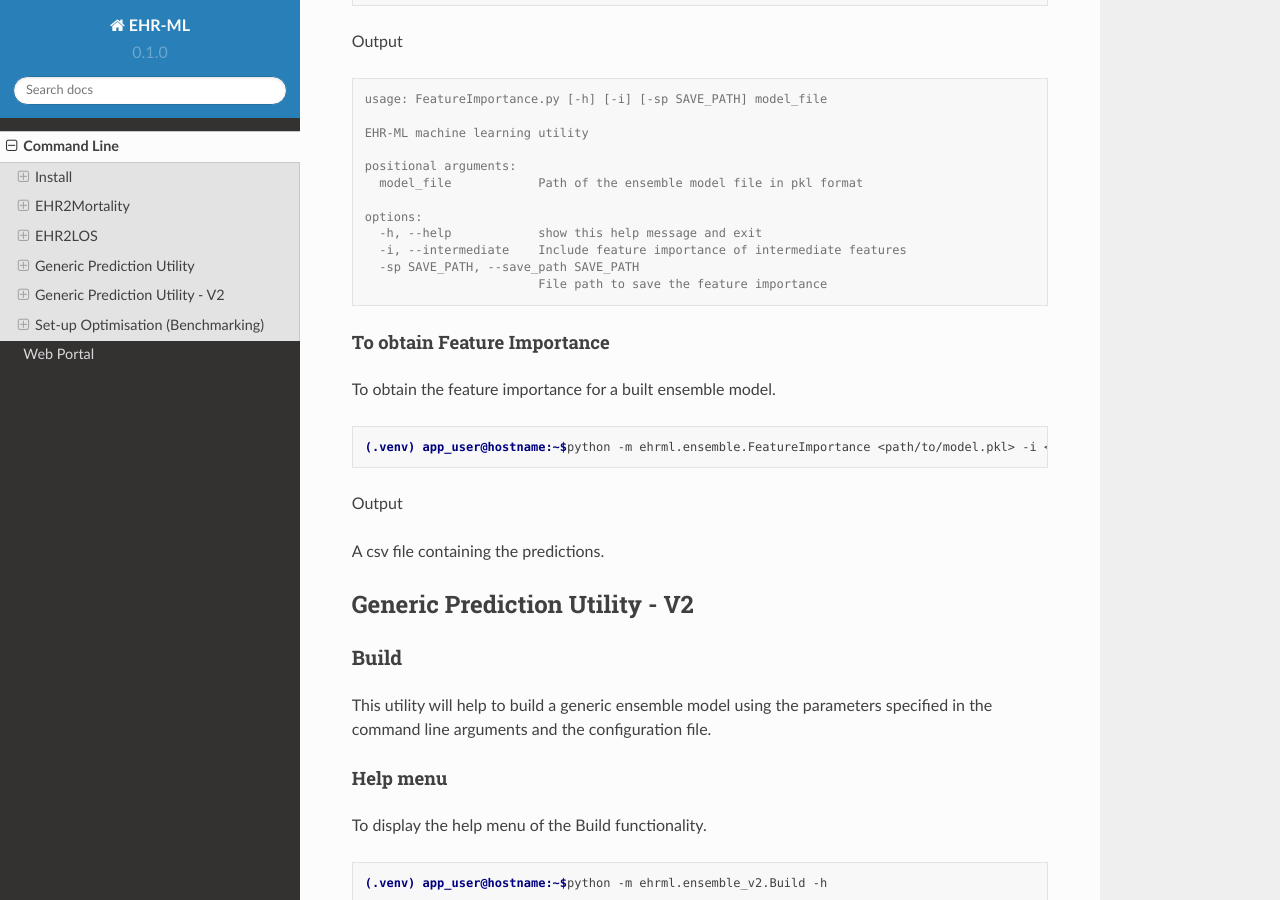
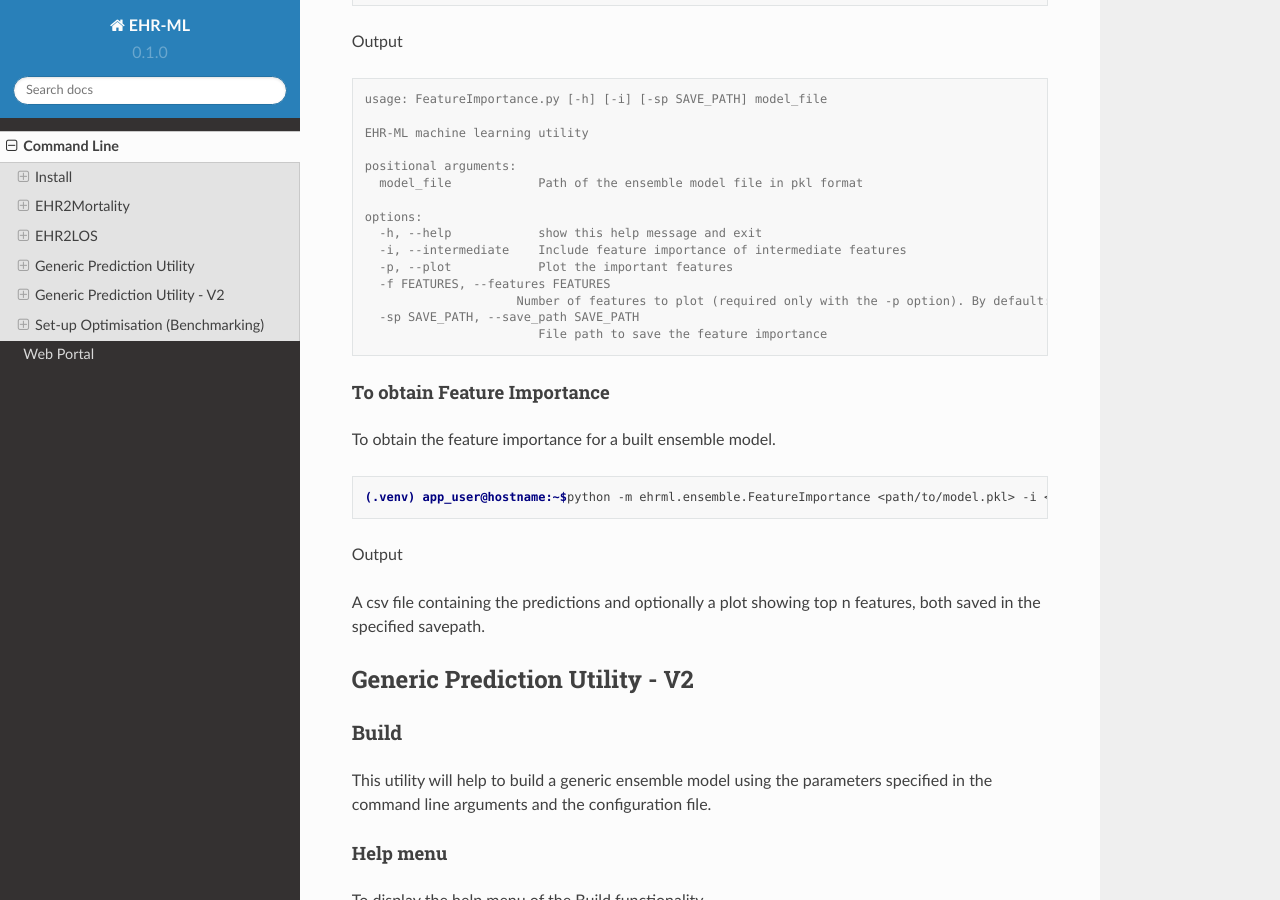
Before and after one commit to ryashpal/EHR-ML-Tutorials, a Sphinx documentation site: the page built from docs/source/command_line.rst, in a window 1280 px wide and 900 px high, scrolled down 13210 px. Built offline with Sphinx 7.4.7 and the Read the Docs theme 2.0.0, drawn with Linux system fonts in a browser that asks for light colours.

Commit message:
Update command_line.rst

```diff
--- a/docs/source/command_line.rst
+++ b/docs/source/command_line.rst
@@ -740,6 +740,9 @@ Output
    options:
      -h, --help            show this help message and exit
      -i, --intermediate    Include feature importance of intermediate features
+     -p, --plot            Plot the important features
+     -f FEATURES, --features FEATURES
+                        Number of features to plot (required only with the -p option). By default: [features=10]
      -sp SAVE_PATH, --save_path SAVE_PATH
                            File path to save the feature importance
 
@@ -751,11 +754,11 @@ To obtain the feature importance for a built ensemble model.
 
 .. code-block:: console
 
-    (.venv) app_user@hostname:~$python -m ehrml.ensemble.FeatureImportance <path/to/model.pkl> -i <optional - to get the intermediate features> -sp <path/to/save/feature_importance.csv>
+    (.venv) app_user@hostname:~$python -m ehrml.ensemble.FeatureImportance <path/to/model.pkl> -i <optional: to get the intermediate features> -p <optional: to plot the important features> -f <required only with -p: number of features to plot> -sp <path/to/save/output/files/>
 
 Output
 
-A csv file containing the predictions.
+A csv file containing the predictions and optionally a plot showing top n features, both saved in the specified savepath.
 
 
 Generic Prediction Utility - V2
```
